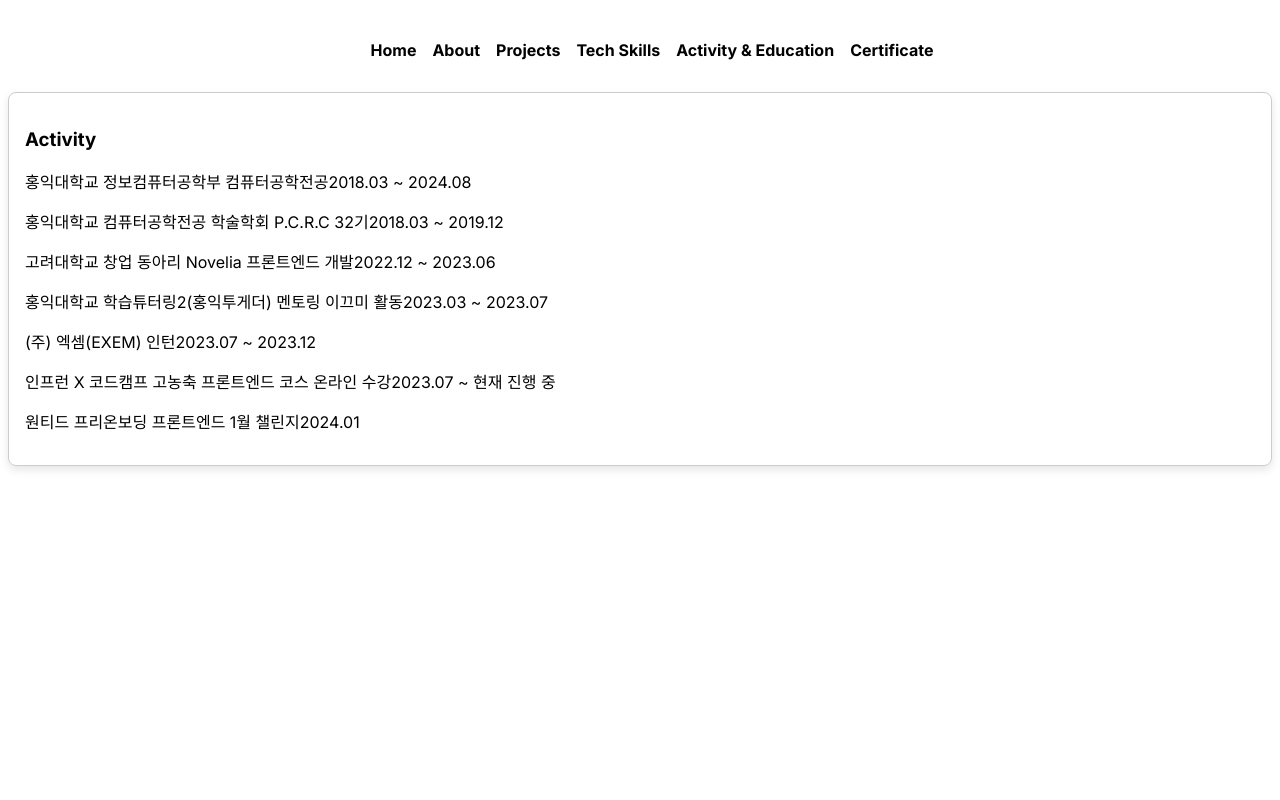
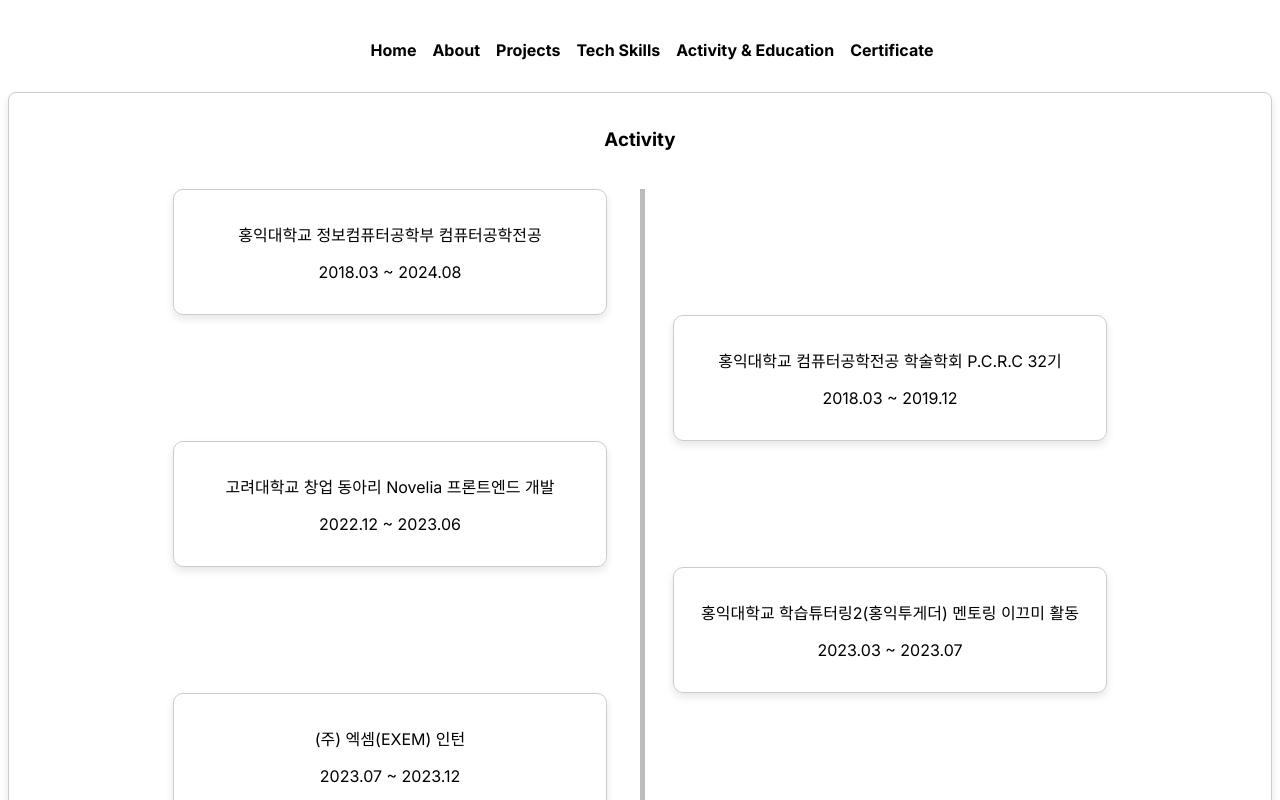
Before and after one commit to Lee-Dongwook/About-Me, a Next.js app in the folder profile/: page /activity in a window 1280 px wide. Shown: the top 800 px of the page. Built offline with nearby package versions, Linux system fonts and the light colour scheme.

Commit message:
feat : 활동 Card TimeLine 디자인

```diff
--- a/profile/src/00-assets/activities.json
+++ b/profile/src/00-assets/activities.json
@@ -27,5 +27,9 @@
     {
         "name": "원티드 프리온보딩 프론트엔드 1월 챌린지",
         "period": "2024.01"
+    },
+    {
+        "name": "Furthermore...",
+        "period": ""
     }
 ]
--- a/profile/src/05-ui/activity/index.tsx
+++ b/profile/src/05-ui/activity/index.tsx
@@ -6,21 +6,27 @@ type Props = {
   activityInfo: ActivityInfoList;
 };
 
+type CardProps = {
+  even?: boolean;
+};
+
 export const ActivityInfoComponent = ({ activityInfo }: Props) => {
   return (
     <CardContainer>
-      <div>
+      <div style={{ textAlign: 'center' }}>
         <h3>Activity</h3>
-        <div>
-          {activityInfo.map((item, index) => {
-            return (
-              <p key={index}>
-                {item.name}
-                {item.period}
-              </p>
-            );
-          })}
-        </div>
+        <br />
+        <TimeLineItem />
+        {activityInfo.map((item, index) => {
+          return (
+            <Card key={index} even={index % 2 === 0}>
+              <div key={index}>
+                <p>{item.name}</p>
+                <p>{item.period}</p>
+              </div>
+            </Card>
+          );
+        })}
       </div>
     </CardContainer>
   );
@@ -28,9 +34,32 @@ export const ActivityInfoComponent = ({ activityInfo }: Props) => {
 
 const CardContainer = styled.div`
   display: flex;
+  justify-content: center;
   align-items: center;
   border: 1px solid #ccc;
   padding: 16px;
   border-radius: 8px;
   box-shadow: 0 4px 8px rgba(0, 0, 0, 0.1);
 `;
+
+const Card = styled.div<CardProps>`
+  width: 400px;
+  text-align: center;
+  border: 1px solid #ccc;
+  padding: 16px;
+  border-radius: 10px;
+  box-shadow: 0 4px 8px rgba(0, 0, 0, 0.1);
+  margin-left: ${(props) => (props.even ? '0' : '500px')};
+`;
+
+const TimeLineItem = styled.div`
+  position: relative;
+  &:not(:last-child)::before {
+    content: '';
+    position: absolute;
+    left: 50%;
+    width: 5px;
+    height: 90vh;
+    background-color: #bbb;
+  }
+`;
```
